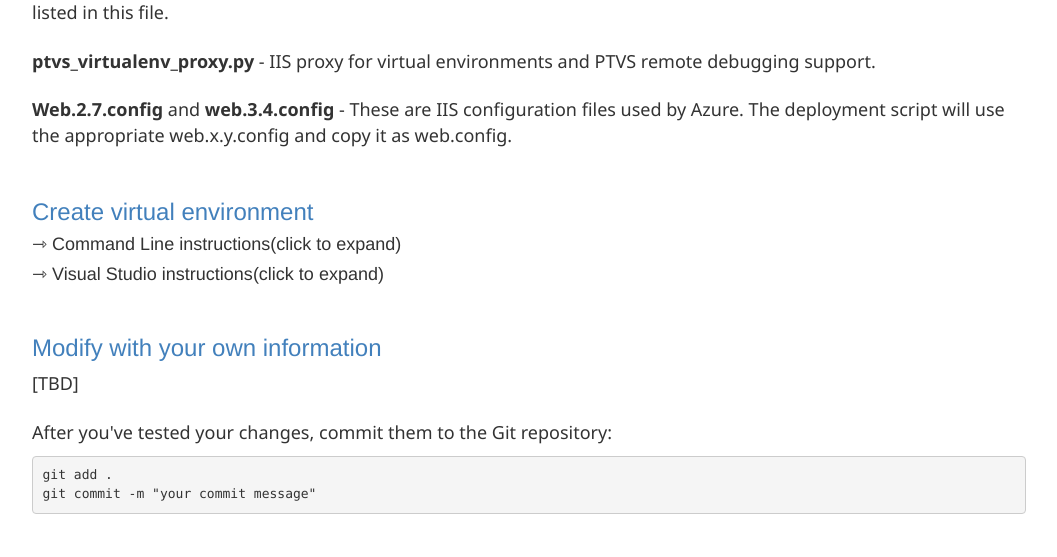
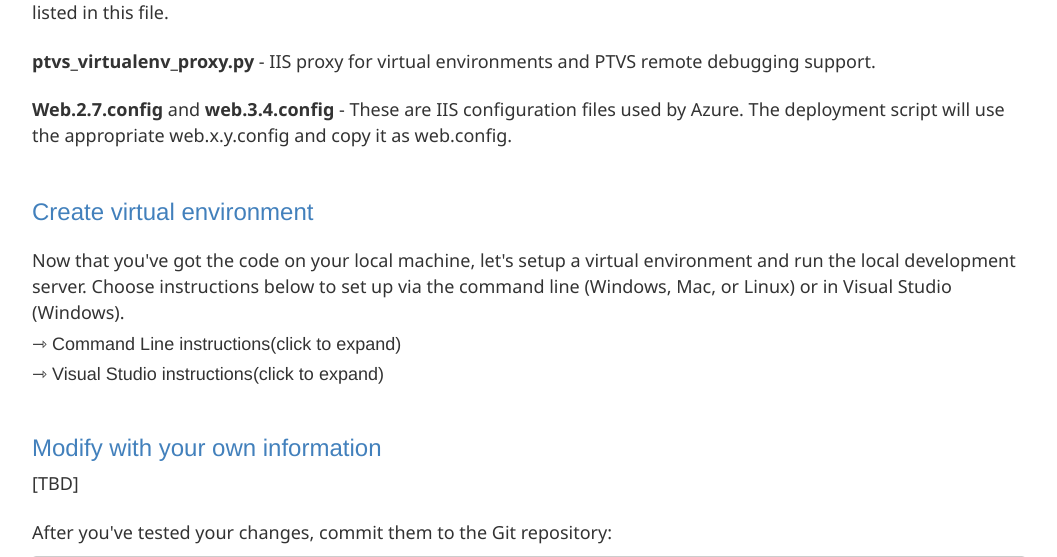
Before and after one commit to timmyreilly/YourDjangoSiteResume, a Django app: template app/templates/app/index.html in a window 1280 px wide. Shown: the part 3269-3826 px from the top of the page, without its empty margins (111-1168 px from the left). Run offline with Django 3.2, Linux system fonts and the light colour scheme; the template is opened without the code that fills it, so the values that code supplies are empty; some libraries are stand-ins or nearby versions.

Commit message:
Adding clarification to instructions

```diff
--- a/app/templates/app/index.html
+++ b/app/templates/app/index.html
@@ -109,6 +109,7 @@ cd https://github.com/atxryan/DjangoCon </code></pre>
 
 
 <h3>Create virtual environment</h3>
+<p>Now that you've got the code on your local machine, let's setup a virtual environment and run the local development server. Choose instructions below to set up via the command line (Windows, Mac, or Linux) or in Visual Studio (Windows).</p>
 
 <h4 class="instructions_header" data-for-block="env-command-line"> &#8702; Command Line instructions<span>(click to expand)</span></h4>
 <div class="instructions" data-instruction-block="env-command-line">
@@ -151,7 +152,7 @@ cd https://github.com/atxryan/DjangoCon </code></pre>
             <img src="/static/app/images/vs6.png" class="wide_screenshot" /><br>
         </li>
         <li>
-            Lastly, we need to change where Visual Studio looking for the settings.py module. Right click on the project name (under the solution name) in Solution Explorer and choose <strong>Properties</strong>. Next we choose the Django settings and change the Settings Module field to "djangocon.settings".
+            Lastly, we need to change where Visual Studio looking for the settings.py module. Right click on the project name (under the solution name) in Solution Explorer and choose <strong>Properties</strong>. Next we choose the Django settings and change the Settings Module field to "djangocon.settings".<br />
             <img src="/static/app/images/vs7.png" class="wide_screenshot" /><br>
         </li>
         <li>
```
